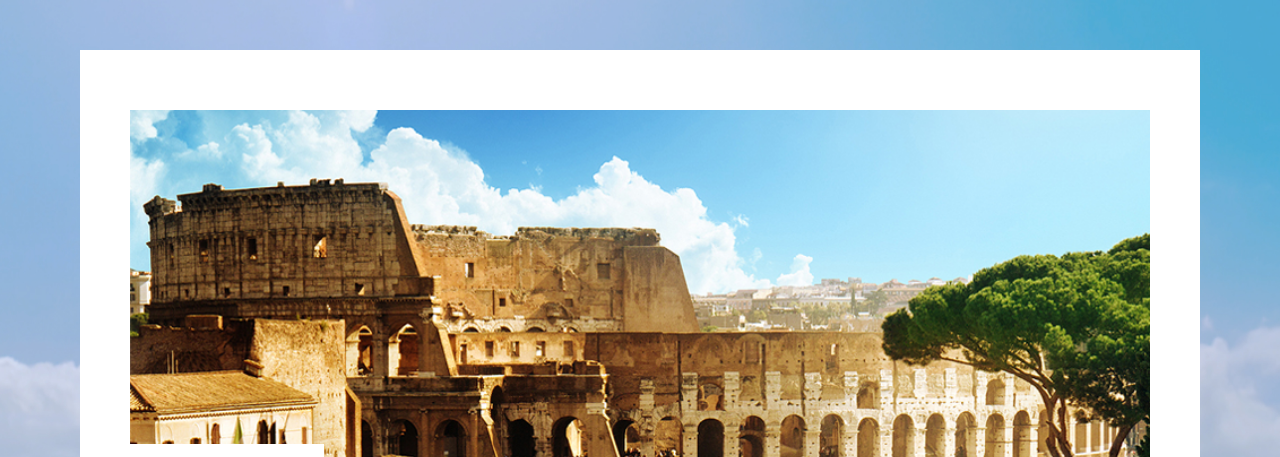
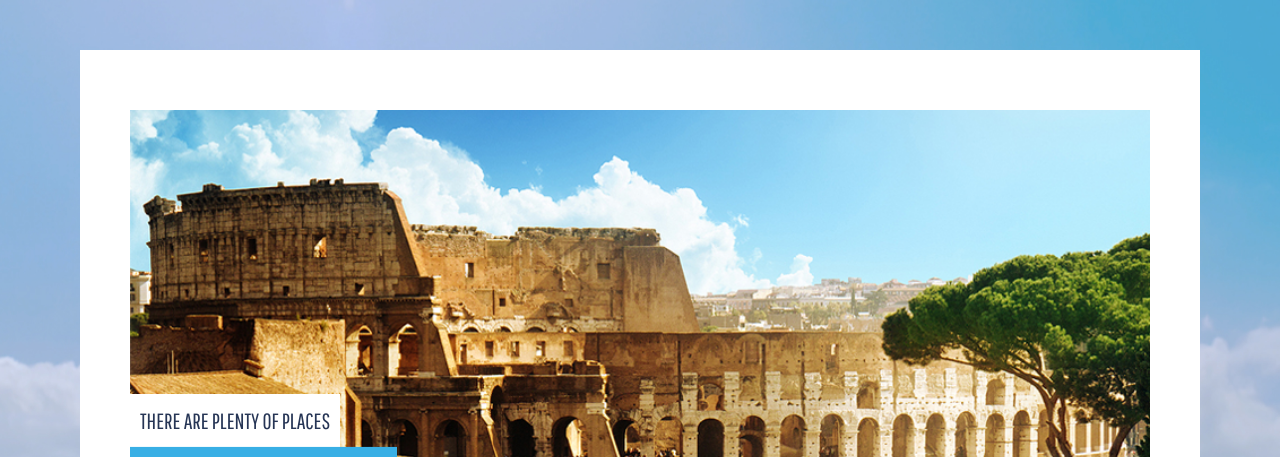
Before and after one commit to KL1M-Danil/goit-fe-course, a plain HTML site: page html-css/module-05/index.html in a window 1280 px wide. Shown: the part 194-651 px from the top of the page. Drawn offline with nearby package versions, Linux system fonts and the light colour scheme; a web font is replaced by a local one.

Commit message:
fixed section-carousel

```diff
--- a/html-css/module-05/css/styles.css
+++ b/html-css/module-05/css/styles.css
@@ -106,10 +106,11 @@
   background-color: #fff;
 }
 
-.carousel {
+.section-carousel {
+  margin-bottom: 50px;
   text-transform: uppercase;
-  margin-bottom: 50px;
 }
+
 
 img {
   display: block;
--- a/html-css/module-05/index.html
+++ b/html-css/module-05/index.html
@@ -52,7 +52,7 @@
         </div>
     </header>
     <main class="main">
-        <div>
+        <div class="section-carousel">
             <div class="carousel">
 
                 <div>
```
